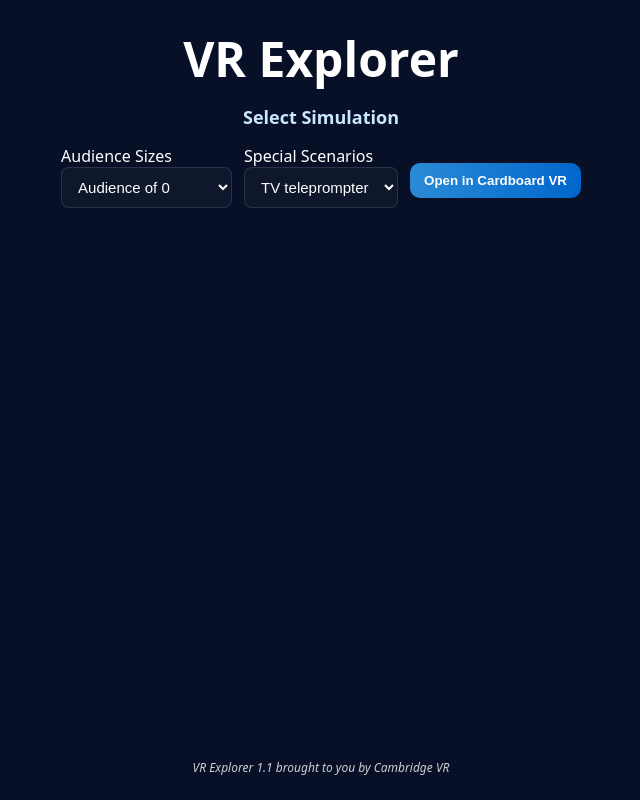
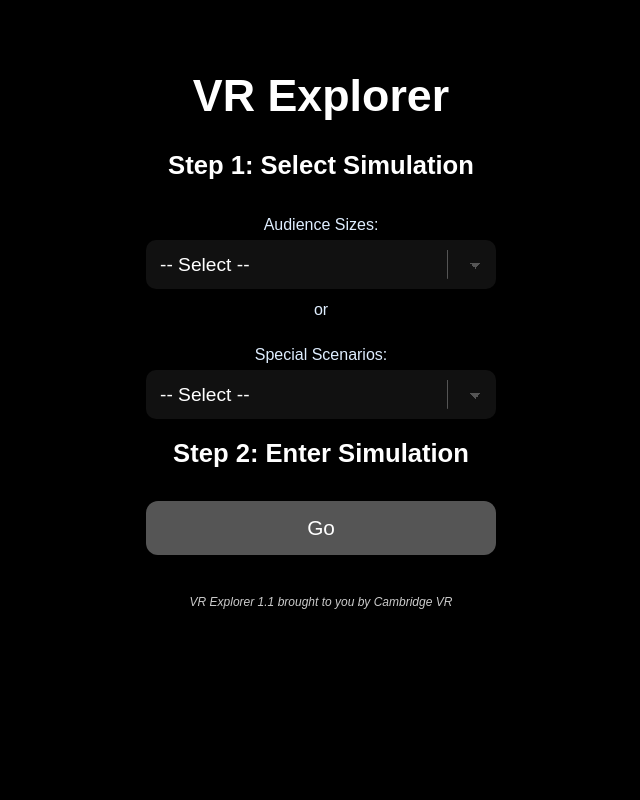
Before and after one commit to CambridgeXR/ExplorerTest6, a plain HTML site: page index.html in a window 1280 px wide. Shown: the whole page, without its empty margins (319-959 px from the left). Drawn offline with Linux system fonts and the light colour scheme.

Commit message:
Update index.html

```diff
--- a/index.html
+++ b/index.html
@@ -1,218 +1,238 @@
-<!doctype html>
+<!DOCTYPE html>
 <html lang="en">
 <head>
-  <meta charset="utf-8" />
-  <meta name="viewport" content="width=device-width,initial-scale=1,viewport-fit=cover" />
-  <meta name="theme-color" content="#0b1220" />
-  <meta name="mobile-web-app-capable" content="yes">
+<meta charset="UTF-8">
+<meta name="viewport" content="width=device-width, initial-scale=1.0, viewport-fit=cover">
+<title>VR Explorer</title>
+
+<link rel="manifest" href="/ExplorerTest6/manifest.json">
+
 <meta name="apple-mobile-web-app-capable" content="yes">
-  <meta name="apple-mobile-web-app-status-bar-style" content="black-translucent">
-
-  <title>VR Explorer</title>
-  <link rel="manifest" href="/manifest.json">
-  <link rel="icon" href="data:," />
+<meta name="apple-mobile-web-app-title" content="VR Explorer">
+<meta name="apple-mobile-web-app-status-bar-style" content="black">
+<link rel="apple-touch-icon" href="/ExplorerTest6/icons/icon-192.png">
 
 <style>
-    html,body{height:100%;margin:0;background:#071026;color:#fff;font-family:system-ui,-apple-system,Segoe UI,Roboto,'Helvetica Neue',Arial}
-    @media (orientation:portrait){
-      .landscape-warning{display:flex}
+body {
+    margin: 0;
+    font-family: Arial, sans-serif;
+    background: #000;
+    color: #fff;
+    text-align: center;
 }
 
-    .app{height:100%;display:flex;flex-direction:column;align-items:center;justify-content:flex-start;padding:18px;box-sizing:border-box}
-    h1{font-size:clamp(28px,6vw,48px);margin:8px 0}
-    h2{font-size:18px;margin:6px 0 16px 0;color:#cbe7ff}
+.container {
+    margin-top: 40px;
+    display: flex;
+    flex-direction: column;
+    align-items: center;
+}
 
-    .controls{display:flex;gap:12px;align-items:center;margin-bottom:18px}
-    select{padding:10px 12px;border-radius:8px;border:1px solid rgba(255,255,255,0.12);background:rgba(255,255,255,0.03);color:#fff;font-size:15px}
+h1 {
+    font-size: 2.8rem;
+    margin-bottom: 10px;
+}
 
-    .footer{margin-top:auto;font-size:12px;font-style:italic;opacity:0.8;padding-bottom:6px}
+h2 {
+    margin-top: 20px;
+    font-size: 1.6rem;
+    font-weight: 600;
+}
 
-    .start-btn{margin-top:8px;padding:10px 14px;border-radius:10px;border:none;background:linear-gradient(90deg,#2b8bd6,#0066cc);color:white;font-weight:600}
+label {
+    display: block;
+    margin-top: 15px;
+    font-size: 1rem;
+    color: #dfeeff;
+    text-align: center;
+}
 
-    .player-wrap{position:fixed;inset:0;display:none;background:black;z-index:60;align-items:center;justify-content:center}
-    .player-toolbar{position:absolute;top:10px;left:10px;z-index:120}
-    .player-toolbar button{padding:8px 12px;border-radius:8px;border:none;background:rgba(255,255,255,0.08);color:#fff}
+select {
+    width: 80%;
+    max-width: 350px;
+    padding: 14px;
+    margin-top: 6px;
+    font-size: 1.2rem;
+    border-radius: 10px;
+    border: none;
+    outline: none;
+    background: #111;
+    color: white;
+    appearance: none;
+    cursor: pointer;
+    background-image:
+        linear-gradient(45deg, transparent 50%, #555 50%),
+        linear-gradient(135deg, #555 50%, transparent 50%),
+        linear-gradient(to right, #555, #555);
+    background-position:
+        calc(100% - 20px) calc(1.2em),
+        calc(100% - 15px) calc(1.2em),
+        calc(100% - 2.5em) 0.5em;
+    background-size:
+        6px 6px,
+        6px 6px,
+        1px 1.5em;
+    background-repeat: no-repeat;
+}
 
-    .cardboard{display:flex;width:100%;height:100%;overflow:hidden}
-    .cardboard iframe{flex:1;border:0;height:100%;width:50vw}
+.or-text {
+    margin: 12px 0;
+    font-size: 1rem;
+    color: #dfeeff;
+}
 
-    .mono iframe{width:100%;height:100%}
+button#openBtn {
+    margin-top: 12px;
+    padding: 15px 25px;
+    font-size: 1.3rem;
+    color: #fff;
+    border: none;
+    border-radius: 12px;
+    cursor: pointer;
+    width: 80%;
+    max-width: 350px;
+    background-color: #555;
+}
 
-    .landscape-warning{position:fixed;inset:0;background:#071026;z-index:9999;display:none;align-items:center;justify-content:center;color:#fff;text-align:center;padding:20px}
+button#openBtn.active {
+    background-color: #28a745;
+}
+
+footer {
+    margin-top: 40px;
+    font-size: 0.75rem;
+    font-style: italic;
+    opacity: 0.8;
+    margin-bottom: 20px; /* extra space below footer */
+}
+
+#playerWrap {
+    position: fixed;
+    inset: 0;
+    display: none;
+    background: #000;
+    z-index: 1000;
+    align-items: center;
+    justify-content: center;
+    flex-direction: column;
+}
+#playerWrap iframe {
+    width: 100%;
+    height: 100%;
+    border: 0;
+}
+#playerWrap .player-toolbar {
+    position: absolute;
+    top: 10px;
+    left: 10px;
+    z-index: 1010;
+}
+#playerWrap .player-toolbar button {
+    padding: 8px 12px;
+    border-radius: 8px;
+    border: none;
+    background: rgba(255,255,255,0.15);
+    color: #fff;
+    cursor: pointer;
+}
 </style>
 </head>
 <body>
-  <div class="landscape-warning" id="landWarn">
-    <div>
-      <h1>Please rotate your device</h1>
-      <p>VR Explorer works best in landscape orientation.</p>
+
+<div class="container" id="home">
+    <h1>VR Explorer</h1>
+    <h2>Step 1: Select Simulation</h2>
+
+    <label for="audienceSelect">Audience Sizes:</label>
+    <select id="audienceSelect">
+        <option value="">-- Select --</option>
+        <option value="https://player.virtualrealitypublicspeaking.com/?video=N0-CF">Audience of 0</option>
+        <option value="https://player.virtualrealitypublicspeaking.com/?video=N1-CF">Audience of 1</option>
+        <option value="https://player.virtualrealitypublicspeaking.com/?video=N2-CF">Audience of 2</option>
+        <option value="https://player.virtualrealitypublicspeaking.com/?video=N4-CF">Audience of 4</option>
+        <option value="https://player.virtualrealitypublicspeaking.com/?video=N9-CF">Audience of 9</option>
+        <option value="https://player.virtualrealitypublicspeaking.com/?video=N16-CF">Audience of 16</option>
+        <option value="https://player.virtualrealitypublicspeaking.com/?video=N25-CF">Audience of 25</option>
+        <option value="https://player.virtualrealitypublicspeaking.com/?video=N50-CF">Audience of 50</option>
+        <option value="https://player.virtualrealitypublicspeaking.com/?video=N100-CF">Audience of 100</option>
+        <option value="https://player.virtualrealitypublicspeaking.com/?video=N500-CF">Audience of 500</option>
+        <option value="https://player.virtualrealitypublicspeaking.com/?video=N10K-CF">Audience of 1000s</option>
+    </select>
+
+    <div class="or-text">or</div>
+
+    <label for="scenarioSelect">Special Scenarios:</label>
+    <select id="scenarioSelect">
+        <option value="">-- Select --</option>
+        <option value="https://player.virtualrealitypublicspeaking.com/?video=ACC01-CF">TV teleprompter</option>
+        <option value="https://player.virtualrealitypublicspeaking.com/?video=JIC01-CF">Job interview</option>
+        <option value="https://player.virtualrealitypublicspeaking.com/?video=RIC01-CF">Radio interview</option>
+    </select>
+
+    <h2>Step 2: Enter Simulation</h2>
+    <button id="openBtn">Go</button>
+
+    <footer>VR Explorer 1.1 brought to you by Cambridge VR</footer>
+</div>
+
+<div id="playerWrap">
+    <div class="player-toolbar">
+        <button id="exitBtn">Exit VR</button>
     </div>
 </div>
 
-  <main class="app" id="app">
-    <h1>VR Explorer</h1>
-    <h2>Select Simulation</h2>
+<script>
+const audienceSel = document.getElementById("audienceSelect");
+const scenarioSel = document.getElementById("scenarioSelect");
+const openBtn = document.getElementById("openBtn");
+const playerWrap = document.getElementById("playerWrap");
+const exitBtn = document.getElementById("exitBtn");
 
-    <div class="controls" aria-hidden="false">
-      <div>
-        <label for="audience">Audience Sizes</label><br>
-        <select id="audience"></select>
-      </div>
-      <div>
-        <label for="scenarios">Special Scenarios</label><br>
-        <select id="scenarios"></select>
-      </div>
-      <div>
-        <button id="openBtn" class="start-btn">Open in Cardboard VR</button>
-      </div>
-    </div>
+let selectedURL = "";
 
-    <div class="footer">VR Explorer 1.1 brought to you by Cambridge VR</div>
-  </main>
+function updateSelection() {
+    const audience = audienceSel.value;
+    const scenario = scenarioSel.value;
+    selectedURL = audience || scenario;
+    if(selectedURL) openBtn.classList.add("active");
+    else openBtn.classList.remove("active");
+}
 
-  <div class="player-wrap" id="playerWrap">
-    <div class="player-toolbar">
-      <button id="exitBtn">Exit VR</button>
-    </div>
-    <div id="playerArea" class="cardboard" aria-live="polite"></div>
-  </div>
+audienceSel.addEventListener("change", ()=>{ scenarioSel.value=""; updateSelection(); });
+scenarioSel.addEventListener("change", ()=>{ audienceSel.value=""; updateSelection(); });
 
-  <script>
-    const VIDEOS = {
-      "Audience Sizes": [
-        { id: 'N0-CF', title: 'Audience of 0', url: 'https://player.virtualrealitypublicspeaking.com/?video=N0-CF' },
-        { id: 'N1-CF', title: 'Audience of 1', url: 'https://player.virtualrealitypublicspeaking.com/?video=N1-CF' },
-        { id: 'N2-CF', title: 'Audience of 2', url: 'https://player.virtualrealitypublicspeaking.com/?video=N2-CF' },
-        { id: 'N4-CF', title: 'Audience of 4', url: 'https://player.virtualrealitypublicspeaking.com/?video=N4-CF' },
-        { id: 'N9-CF', title: 'Audience of 9', url: 'https://player.virtualrealitypublicspeaking.com/?video=N9-CF' },
-        { id: 'N16-CF', title: 'Audience of 16', url: 'https://player.virtualrealitypublicspeaking.com/?video=N16-CF' },
-        { id: 'N25-CF', title: 'Audience of 25', url: 'https://player.virtualrealitypublicspeaking.com/?video=N25-CF' },
-        { id: 'N50-CF', title: 'Audience of 50', url: 'https://player.virtualrealitypublicspeaking.com/?video=N50-CF' },
-        { id: 'N100-CF', title: 'Audience of 100', url: 'https://player.virtualrealitypublicspeaking.com/?video=N100-CF' },
-        { id: 'N500-CF', title: 'Audience of 500', url: 'https://player.virtualrealitypublicspeaking.com/?video=N500-CF' },
-        { id: 'N10K-CF', title: 'Audience of 1000s', url: 'https://player.virtualrealitypublicspeaking.com/?video=N10K-CF' }
-      ],
-      "Special Scenarios": [
-        { id: 'ACC01-CF', title: 'TV teleprompter', url: 'https://player.virtualrealitypublicspeaking.com/?video=ACC01-CF' },
-        { id: 'JIC01-CF', title: 'Job interview', url: 'https://player.virtualrealitypublicspeaking.com/?video=JIC01-CF' },
-        { id: 'RIC01-CF', title: 'Radio interview', url: 'https://player.virtualrealitypublicspeaking.com/?video=RIC01-CF' }
-      ]
-    };
-
-    const audienceSel = document.getElementById('audience');
-    const scenariosSel = document.getElementById('scenarios');
-
-    VIDEOS['Audience Sizes'].forEach(v=>{
-      const o = document.createElement('option');
-      o.value = v.url;
-      o.textContent = v.title;
-      audienceSel.appendChild(o);
+openBtn.addEventListener("click", ()=>{
+    if(!selectedURL) return;
+    openVR(selectedURL);
 });
 
-    VIDEOS['Special Scenarios'].forEach(v=>{
-      const o = document.createElement('option');
-      o.value = v.url;
-      o.textContent = v.title;
-      scenariosSel.appendChild(o);
-    });
+exitBtn.addEventListener("click", ()=>closeVR());
 
-    function getSelectedURL(){
-      return audienceSel.value || scenariosSel.value;
+function openVR(url){
+    playerWrap.innerHTML="";
+    const toolbar = document.createElement("div");
+    toolbar.className="player-toolbar";
+    const exit = document.createElement("button");
+    exit.textContent="Exit VR";
+    exit.onclick = closeVR;
+    toolbar.appendChild(exit);
+    const iframe = document.createElement("iframe");
+    iframe.src = url;
+    iframe.allow = "autoplay; fullscreen; accelerometer; gyroscope; xr-spatial-tracking";
+    playerWrap.appendChild(toolbar);
+    playerWrap.appendChild(iframe);
+    playerWrap.style.display="flex";
 }
 
-    const playerWrap = document.getElementById('playerWrap');
-    const playerArea = document.getElementById('playerArea');
-    const openBtn = document.getElementById('openBtn');
-    const exitBtn = document.getElementById('exitBtn');
-    let currentURL = null;
-
-    openBtn.addEventListener('click', ()=>{
-      const url = getSelectedURL();
-      if(!url){alert('Please select a simulation.');return}
-      currentURL = url;
-      openCardboard(url);
-    });
-
-    exitBtn.addEventListener('click', ()=>{ closeCardboard(); });
-
-    function openCardboard(url){
-      playerArea.className = 'cardboard';
-      playerArea.innerHTML = '';
-
-      const left = document.createElement('iframe');
-      const right = document.createElement('iframe');
-
-      [left,right].forEach(f => {
-        f.setAttribute('allow','autoplay; fullscreen; accelerometer; gyroscope; xr-spatial-tracking');
-        f.src = url;
-      });
-
-      playerArea.appendChild(left);
-      playerArea.appendChild(right);
-
-      playerWrap.style.display = 'flex';
-
-      if(playerWrap.requestFullscreen){
-        playerWrap.requestFullscreen().catch(()=>{});
+function closeVR(){
+    playerWrap.style.display="none";
+    playerWrap.innerHTML="";
 }
 
-      updateLandscapeWarning();
+// Service worker
+if("serviceWorker" in navigator){
+    navigator.serviceWorker.register("/ExplorerTest6/sw.js");
 }
-
-    function closeCardboard(){
-      if(document.fullscreenElement){
-        document.exitFullscreen().catch(()=>{});
-      }
-      playerWrap.style.display = 'none';
-      playerArea.innerHTML = '';
-      currentURL = null;
-      window.scrollTo(0,0);
-    }
-
-    const landWarn = document.getElementById('landWarn');
-
-    function updateLandscapeWarning(){
-      if(window.matchMedia('(orientation:portrait)').matches){
-        landWarn.style.display = 'flex';
-      } else {
-        landWarn.style.display = 'none';
-      }
-    }
-
-    window.addEventListener('orientationchange', updateLandscapeWarning);
-    updateLandscapeWarning();
-
-    let deferredPrompt;
-    window.addEventListener('beforeinstallprompt', (e)=>{
-      e.preventDefault();
-      deferredPrompt = e;
-      showInstallCTA();
-    });
-
-    function showInstallCTA(){
-      if(!deferredPrompt) return;
-      const btn = document.createElement('button');
-      btn.textContent = 'Install App';
-      btn.className='start-btn';
-      btn.style.marginLeft='12px';
-      btn.addEventListener('click', async ()=>{
-        deferredPrompt.prompt();
-        await deferredPrompt.userChoice;
-        deferredPrompt = null;
-        btn.remove();
-      });
-      document.querySelector('.controls').appendChild(btn);
-    }
-
-    if('serviceWorker' in navigator){
-      navigator.serviceWorker.register('/sw.js').catch(()=>{});
-    }
-
-    if(screen.orientation && screen.orientation.lock){
-      screen.orientation.lock('landscape').catch(()=>{});
-    }
-
-    window.addEventListener('keydown', (ev)=>{ if(ev.key==='Escape') closeCardboard(); });
 </script>
 </body>
 </html>
```
Lines whose indentation alone changed are shown as unchanged.
